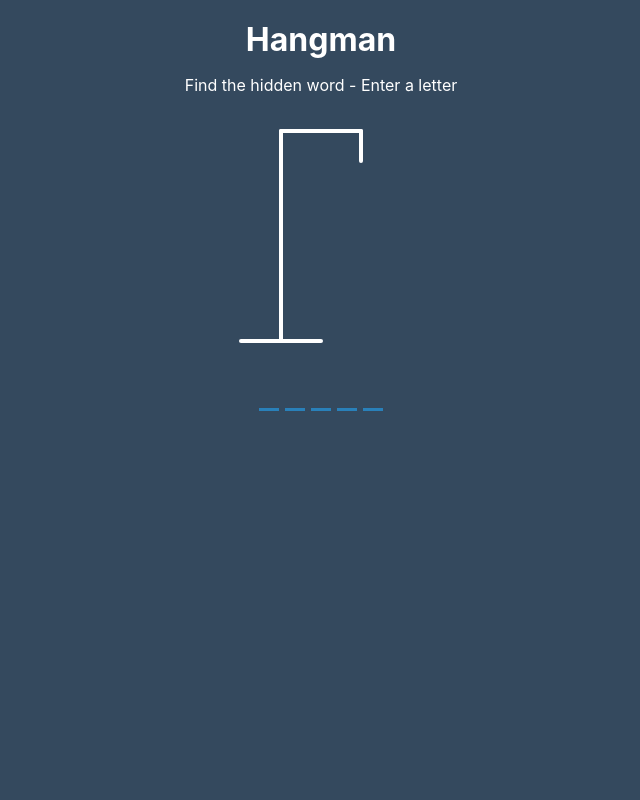
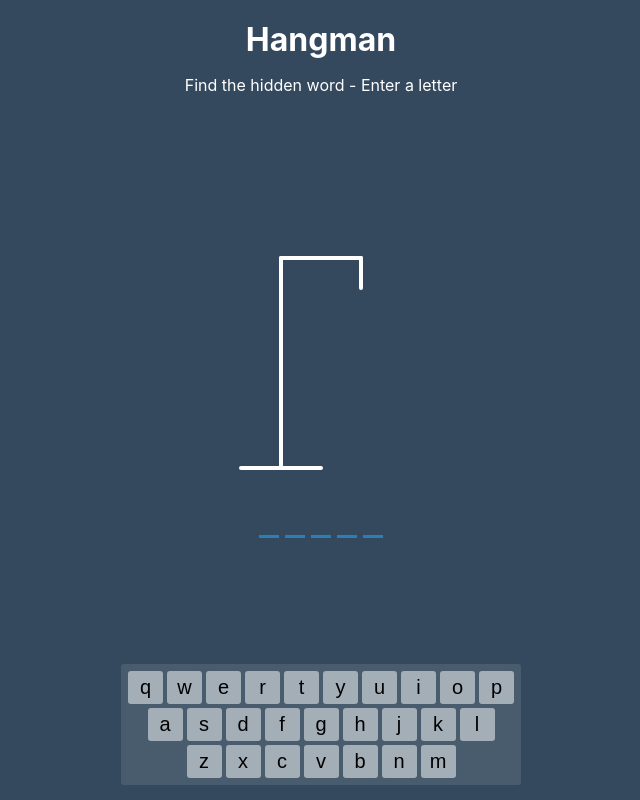
Before and after one commit to hammer147/hangman, a Next.js app: page / in a window 1280 px wide. Shown: the whole page, without its empty margins (319-959 px from the left). Built offline with nearby package versions, Linux system fonts and the light colour scheme.

Commit message:
added keyboard

```diff
--- /dev/null
+++ b/components/keyboard/keyboard.module.css
@@ -0,0 +1,36 @@
+.wrapper {
+  background-color: rgba(255, 255, 255, 0.1);
+  padding: 5px;
+  margin-bottom: 15px;
+  border-radius: 3px;
+}
+
+.row {
+  display: flex;
+  justify-content: center;
+}
+
+.key {
+  display: flex;
+  align-items: center;
+  justify-content: center;
+  background-color: rgba(255, 255, 255, 0.5);
+  color: black;
+  border-radius: 3px;
+  font-family: sans-serif;
+  font-size: 20px;
+  text-align: center;
+  cursor: pointer;
+  padding: 5px;
+  margin: 2px;
+  min-width: 35px;
+}
+
+.key:hover {
+  background-color: rgba(255, 255, 255, 0.6);
+}
+
+.small {
+  font-size: 15px;
+  padding-top: 7px;
+}
--- /dev/null
+++ b/components/keyboard/keyboard.tsx
@@ -0,0 +1,58 @@
+import { memo } from 'react'
+import styles from './keyboard.module.css'
+
+type KeyboardProps = {
+  handleKeyInput: (key: string) => void
+}
+
+const Keyboard = ({ handleKeyInput }: KeyboardProps) => {
+
+  const top = 'q w e r t y u i o p'.split(' ').map(item => (
+    <Key key={item} keyDisplay={item} handleKeyInput={handleKeyInput} />
+  ))
+  const middle = 'a s d f g h j k l'.split(' ').map(item => (
+    <Key key={item} keyDisplay={item} handleKeyInput={handleKeyInput} />
+  ))
+  const bottom = 'z x c v b n m'.split(' ').map(item => (
+    <Key key={item} keyDisplay={item} handleKeyInput={handleKeyInput} />
+  ))
+
+  return (
+    <div className={styles.wrapper}>
+      <div className={styles.row}>{top}</div>
+      <div className={styles.row}>{middle}</div>
+      <div className={styles.row}>{bottom}</div>
+    </div>
+  )
+}
+
+
+// Key Component
+
+type KeyProps = {
+  keyDisplay: string,
+  handleKeyInput: (key: string) => void
+}
+
+const Key = ({ keyDisplay, handleKeyInput }: KeyProps) => {
+  let key: string // the value we would get from a real keyboard event
+  if (keyDisplay === 'Back') {
+    key = 'Backspace'
+  } else {
+    key = keyDisplay
+  }
+
+  // note that the if check is not necessary here because we removed the Back key from the keyboard.
+  // we could just pass keyDisplay directly to handleKeyInput
+
+  return (
+    <span
+      className={`${styles.key} ${keyDisplay.length > 1 ? styles.small : ''}`}
+      onClick={() => handleKeyInput(key)}
+    >
+      {keyDisplay}
+    </span>
+  )
+}
+
+export default memo(Keyboard)
--- a/pages/index.tsx
+++ b/pages/index.tsx
@@ -10,6 +10,7 @@ import Word from '../components/word'
 import { ToastContainer, toast } from 'react-toastify'
 import 'react-toastify/dist/ReactToastify.css'
 import Modal from 'react-modal'
+import Keyboard from '../components/keyboard/keyboard'
 
 
 const words = ['mercury', 'venus', 'earth', 'mars', 'jupiter', 'saturn', 'uranus', 'neptune'] // lowercase letters
@@ -32,7 +33,7 @@ const Home: NextPage = () => {
     setModalText('')
   }
 
-  const handleKeyDown = useCallback(({ key }: KeyboardEvent) => {
+  const handleKeyInput = useCallback((key: string) => {
     toast.dismiss()
     if (letters.includes(key)) {
       const letter = key.toLowerCase() as Letter
@@ -53,11 +54,12 @@ const Home: NextPage = () => {
   }, [correctLetters, selectedWord, wrongLetters])
 
   useEffect(() => {
+    const handleKeyDown = ({ key }: KeyboardEvent) => handleKeyInput(key)
     window.addEventListener('keydown', handleKeyDown)
     return () => {
       window.removeEventListener('keydown', handleKeyDown)
     }
-  }, [handleKeyDown])
+  }, [handleKeyInput])
 
   useEffect(() => {
     const status = checkWin(selectedWord, correctLetters, wrongLetters)
@@ -69,15 +71,16 @@ const Home: NextPage = () => {
   }, [correctLetters, selectedWord, wrongLetters])
 
   return (
-    <div>
+    <div className={styles.container}>
       <Header />
-      <div className={styles.gameContainer}>
+      <div className={styles.main}>
         <div className={styles.row}>
           <Figure errors={wrongLetters.length} />
           <WrongLetters wrongLetters={wrongLetters} />
         </div>
-        <Word selectedWord={selectedWord} correctLetters={correctLetters}/>
+        <Word selectedWord={selectedWord} correctLetters={correctLetters} />
       </div>
+      <Keyboard handleKeyInput={handleKeyInput} />
       <ToastContainer />
       <Modal
         isOpen={!!modalText}
--- a/styles/Home.module.css
+++ b/styles/Home.module.css
@@ -1,6 +1,20 @@
-.gameContainer {
+.container {
+  background-color: #34495e;
+  color: #fff;
+  /* background-color: rgb(75, 93, 236); */
+  /* background-color: rgb(230, 188, 110); */
+  min-height: 100vh;
   display: flex;
   flex-direction: column;
+  align-items: center;
+}
+
+.main {
+  padding: 4rem 0;
+  flex: 1;
+  display: flex;
+  flex-direction: column;
+  justify-content: center;
   align-items: center;
 }
 
--- a/styles/globals.css
+++ b/styles/globals.css
@@ -1,7 +1,5 @@
 html,
 body {
-  background-color: #34495e;
-  color: #fff;
   padding: 0;
   margin: 0;
   font-family: -apple-system, BlinkMacSystemFont, Segoe UI, Roboto, Oxygen,
```
Also changed, not shown: public/manifest.json, 1 other file (tests, documents, lock files or other folders).
